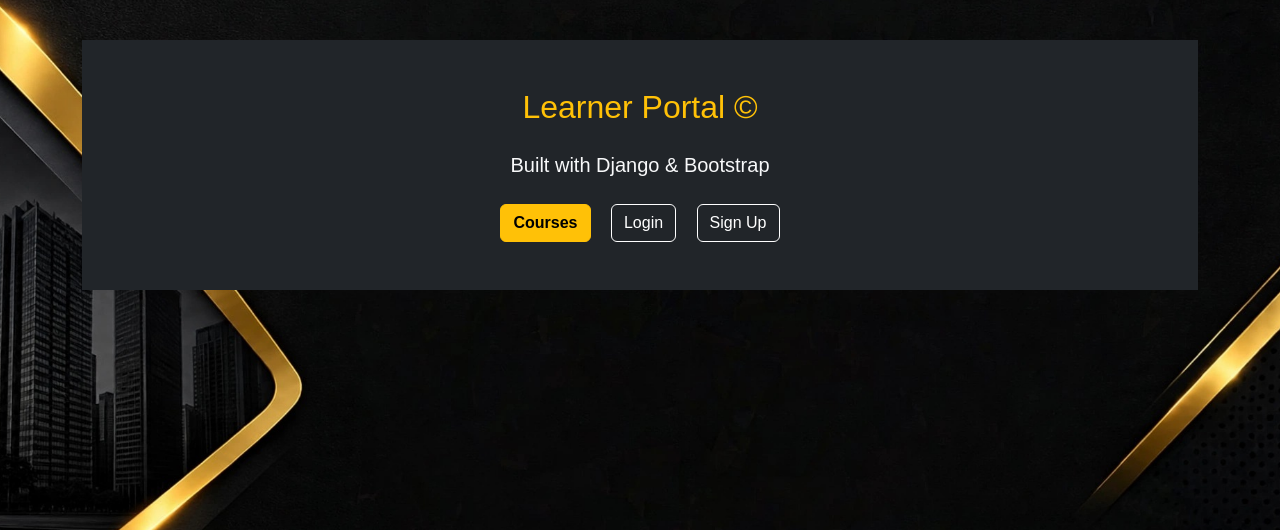
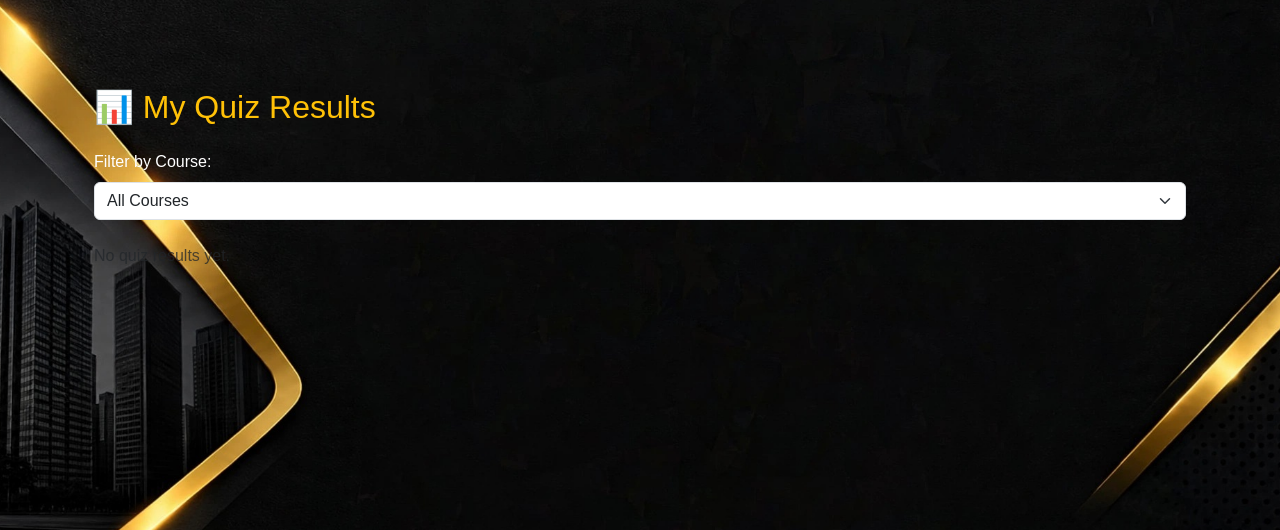
Before and after one commit to Navya-379/learner-portal, a Django app: page /my-courses/ in a window 1280 px wide. Shown: the part 57-587 px from the top of the page. Run offline with Django 5.2, Linux system fonts and the light colour scheme.

Commit message:
Update my_courses.html
Updated the title and content of the my_courses.html template to reflect quiz results and added a course filter.

```diff
--- a/core/templates/my_courses.html
+++ b/core/templates/my_courses.html
@@ -1,20 +1,66 @@
 {% extends "base.html" %}
-{% block title %}Learner Portal{% endblock %}
+{% block title %}My Results{% endblock %}
+
 {% block content %}
-<section class="py-5 bg-dark text-light">
-  <div class="container text-center">
-    <h2 class="text-warning mb-4">Learner Portal ©</h2>
-    <p class="lead">Built with Django & Bootstrap</p>
-    <div class="mt-4">
-      <a href="{% url 'course_list' %}" class="btn btn-warning mx-2">Courses</a>
-      {% if user.is_authenticated %}
-        <a href="{% url 'dashboard' %}" class="btn btn-outline-light mx-2">Dashboard</a>
-        <a href="{% url 'profile' %}" class="btn btn-outline-light mx-2">Profile</a>
-      {% else %}
-        <a href="{% url 'login' %}" class="btn btn-outline-light mx-2">Login</a>
-        <a href="{% url 'signup' %}" class="btn btn-outline-light mx-2">Sign Up</a>
-      {% endif %}
-    </div>
+<section class="py-5">
+  <div class="container">
+    <h2 class="text-warning mb-4">📊 My Quiz Results</h2>
+
+    <!-- Course filter -->
+    <form method="get" class="mb-4">
+      <label for="course" class="form-label">Filter by Course:</label>
+      <select name="course" id="course" class="form-select" onchange="this.form.submit()">
+        <option value="">All Courses</option>
+        {% for c in courses %}
+          <option value="{{ c.id }}" {% if selected_course == c.id|stringformat:"s" %}selected{% endif %}>
+            {{ c.title }}
+          </option>
+        {% endfor %}
+      </select>
+    </form>
+
+    <!-- Summary stats -->
+    {% if summary.total_attempts %}
+      <div class="alert alert-dark">
+        <strong>Total Attempts:</strong> {{ summary.total_attempts }} |
+        <strong>Highest Score:</strong> {{ summary.highest_score }} |
+        <strong>Average Score:</strong> {{ summary.average_score|floatformat:2 }}
+      </div>
+    {% endif %}
+
+    <!-- Results table -->
+    {% if results %}
+      <table class="table table-dark table-striped">
+        <thead>
+          <tr>
+            <th>Course</th>
+            <th>Score</th>
+            <th>Total</th>
+            <th>Status</th>
+            <th>Taken At</th>
+          </tr>
+        </thead>
+        <tbody>
+          {% for r in results %}
+            <tr>
+              <td>{{ r.course.title }}</td>
+              <td>{{ r.score }}</td>
+              <td>{{ r.total }}</td>
+              <td>
+                {% if r.passed %}
+                  <span class="text-success">Passed ✅</span>
+                {% else %}
+                  <span class="text-danger">Failed ❌</span>
+                {% endif %}
+              </td>
+              <td>{{ r.taken_at|date:"M d, Y H:i" }}</td>
+            </tr>
+          {% endfor %}
+        </tbody>
+      </table>
+    {% else %}
+      <p class="text-muted">No quiz results yet.</p>
+    {% endif %}
   </div>
 </section>
 {% endblock %}
```
